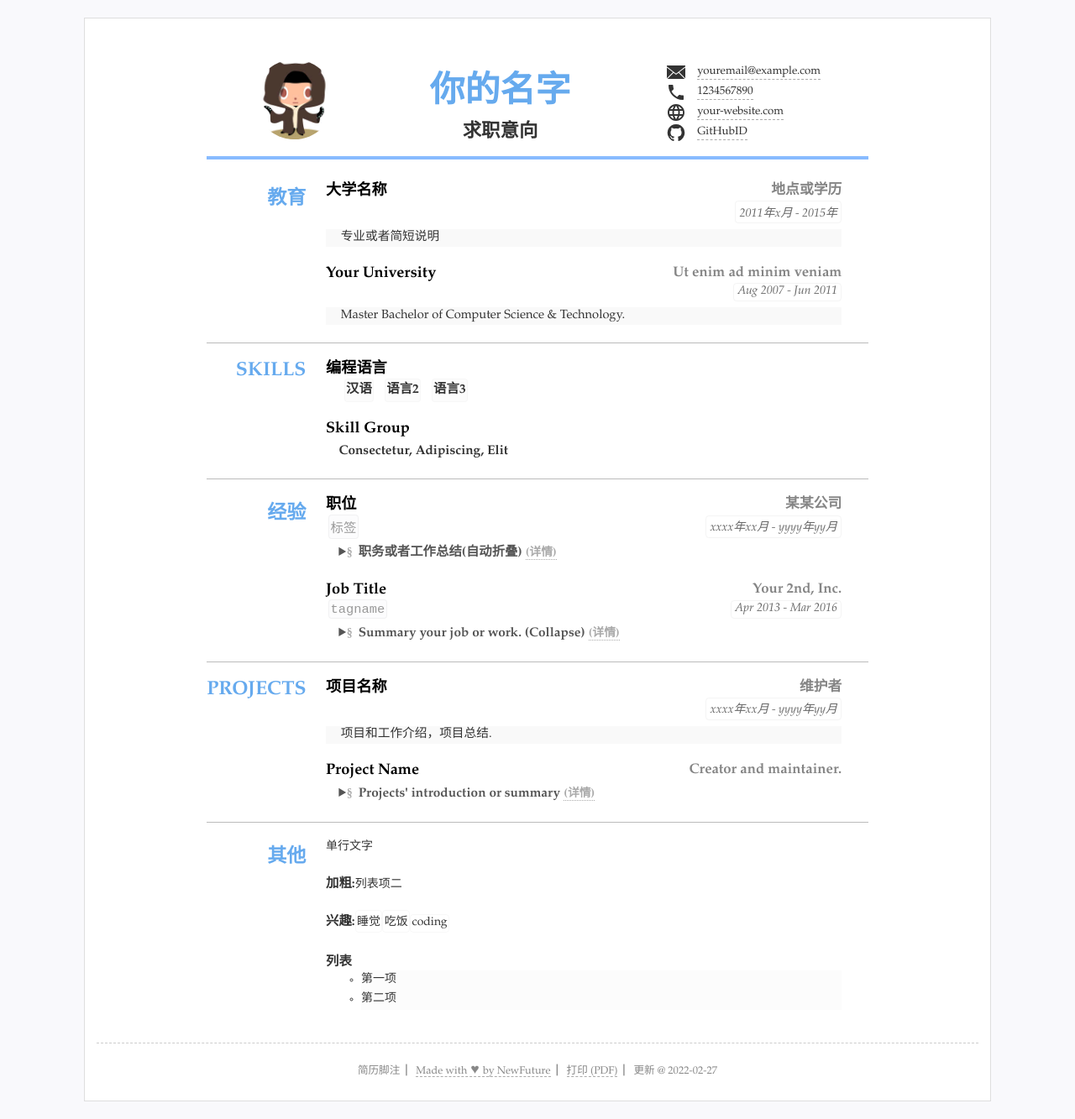
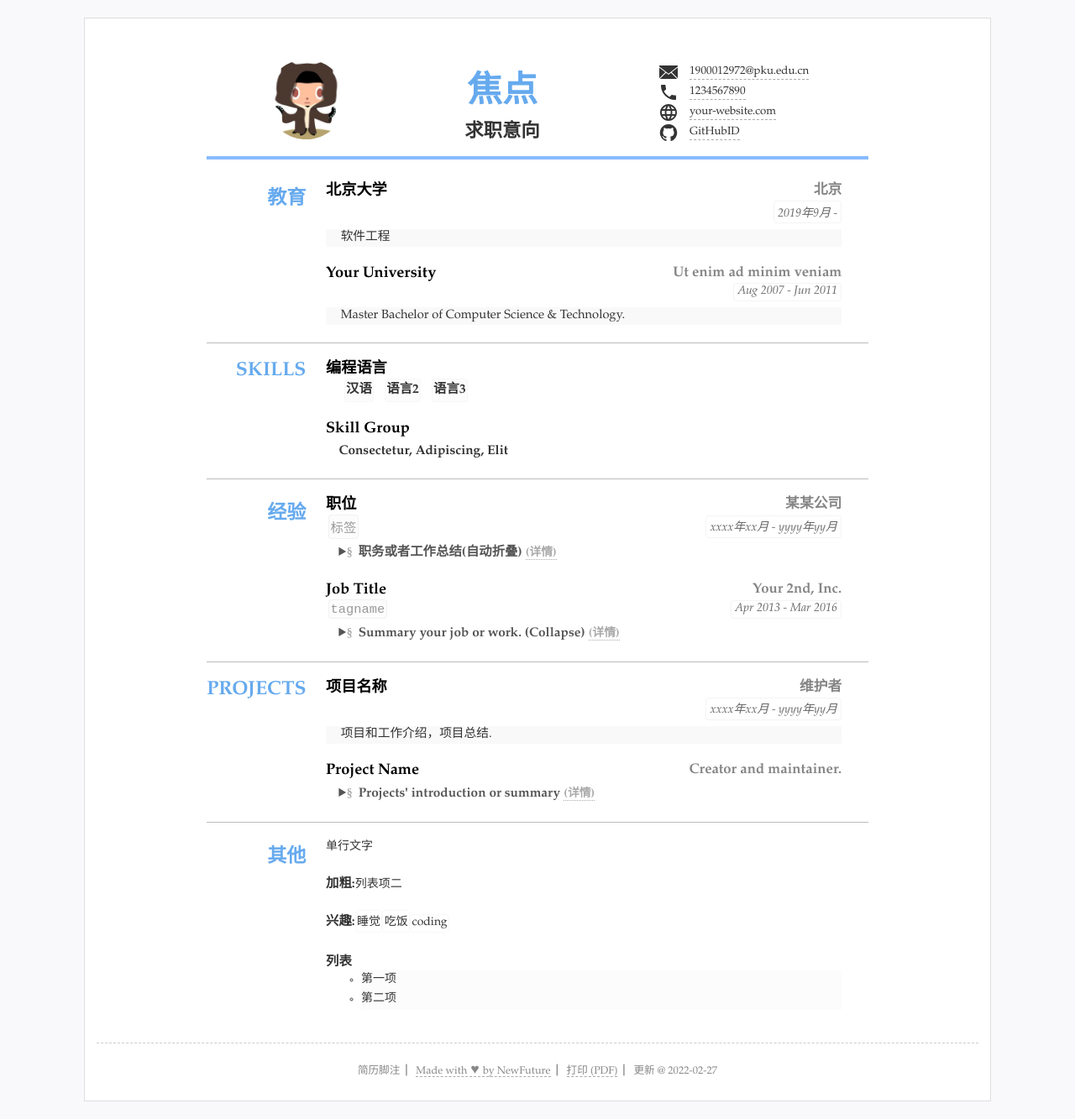
Before and after one commit to jiaodianai/CV, a Jekyll site: the page built from index.html, in a window 1280 px wide. Shown: the whole page at 84% size. Built offline with Jekyll 4.4.1, drawn with Linux system fonts in a browser that asks for light colours.

Commit message:
Update resume.yml

```diff
--- a/_data/resume.yml
+++ b/_data/resume.yml
@@ -3,13 +3,13 @@
 
 title: "简历标题"
 lang: "zh" #语言设置 zh表示中文 en 表示英语
-name: "你的名字"
+name: "焦点"
 jobtitle: "求职意向" #可空不显示
 photo: "assets/img/photo.jpg" #照片可空，不显示
 
 #联系方式
 contact: #联系方式连接等3~5行
-- text: "youremail@example.com" #文本内容
+- text: "1900012972@pku.edu.cn" #文本内容
   href: 'mailto:youremail@example.com' #链接，无链接则空
   icon: 'icons/email.svg' #图标 svg文件
 - text: "1234567890"
@@ -30,10 +30,10 @@ main: #简历主要内容，
 - type: education #类别为ID
   name: 教育 #显示名称，空则使用type
   content: #内容基本格式 标题-副标题-日期-详细内容 (都允许空)
-  - title: 大学名称
-    duration: "2011年x月 - 2015年"
-    sub: 地点或学历
-    detail: 专业或者简短说明
+  - title: 北京大学
+    duration: "2019年9月 - "
+    sub: 北京
+    detail: 软件工程
   - title: Your University
     duration: Aug 2007 - Jun 2011
     sub: Ut enim ad minim veniam
```
